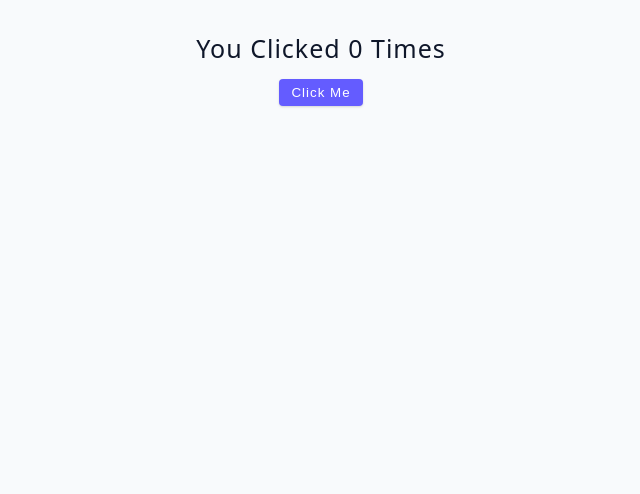
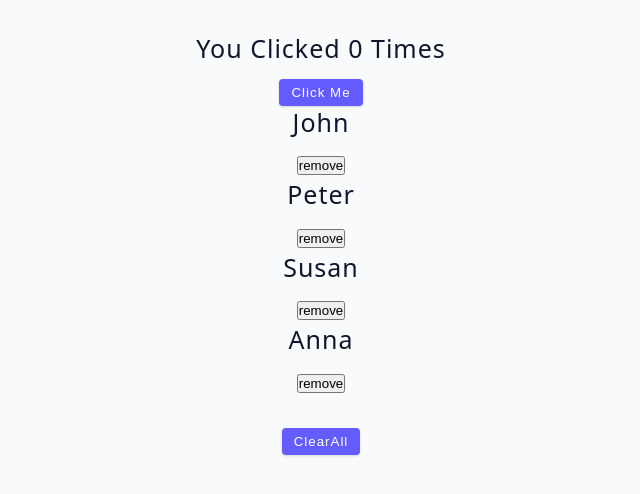
Before and after one commit to IZABAYO-JOSEPH/AdvancedReact, a React (Vite) app: page / in a window 1280 px wide. Shown: the top 494 px of the page, without its empty margins (319-959 px from the left). Built offline with nearby package versions, Linux system fonts and the light colour scheme.

Commit message:
using usestate with ana rray of data

```diff
--- a/src/App.jsx
+++ b/src/App.jsx
@@ -1,10 +1,11 @@
 import './App.css'
-import Usestatehook from './usestatehook'
-
+import Usestatehook from './usestate/usestatehook'
+import UseStateArray from './usestate/useStateArray'
 const  App = () =>{
   return (
     <>
     <Usestatehook />
+    <UseStateArray />
     </>
 
 
--- /dev/null
+++ b/src/data.js
@@ -0,0 +1,23 @@
+export const data = [
+  { id: 1, name: "john" },
+  { id: 2, name: "peter" },
+  { id: 3, name: "susan" },
+  { id: 4, name: "anna" },
+];
+
+export const people = [
+  { id: 1, name: "bob", nickName: "Stud Muffin" },
+  { id: 2, name: "peter" },
+  {
+    id: 3,
+    name: "oliver",
+    images: [
+      {
+        small: {
+          url: "https://res.cloudinary.com/diqqf3eq2/image/upload/ar_1:1,bo_5px_solid_rgb:ff0000,c_fill,g_auto,r_max,w_1000/v1595959121/person-1_aufeoq.jpg",
+        },
+      },
+    ],
+  },
+  { id: 4, name: "david" },
+];
--- /dev/null
+++ b/src/usestate/useStateArray.jsx
@@ -0,0 +1,31 @@
+import React from "react";
+import { data } from "../data";
+const UseStateArray = () => {
+  const [ people, setPeaple]  = React.useState(data);
+  const removeItem = (id)=>{
+  const newpeople= people.filter((person)=>
+ person.id !==id)
+ setPeaple(newpeople)
+    }
+  const clearall = ()=>{
+    setPeaple([])
+  }
+  return (
+    <div>
+      {people.map((person) => {
+        const { id, name } = person;
+        return (
+          <div key={id}>
+
+            <h4>{name}</h4>
+            <button type='button'onClick={()=>removeItem(id)}>remove</button>
+          </div>
+        );
+      })}
+      <button type="button"style={{marginTop:'2rem'}}className="btn" onClick={()=>setPeaple([])}>clearAll</button>
+
+    </div>
+  );
+};
+
+export default UseStateArray;
```
Also changed, not shown: src/usestate/usestatehook.jsx (renamed from src/usestatehook.jsx).
